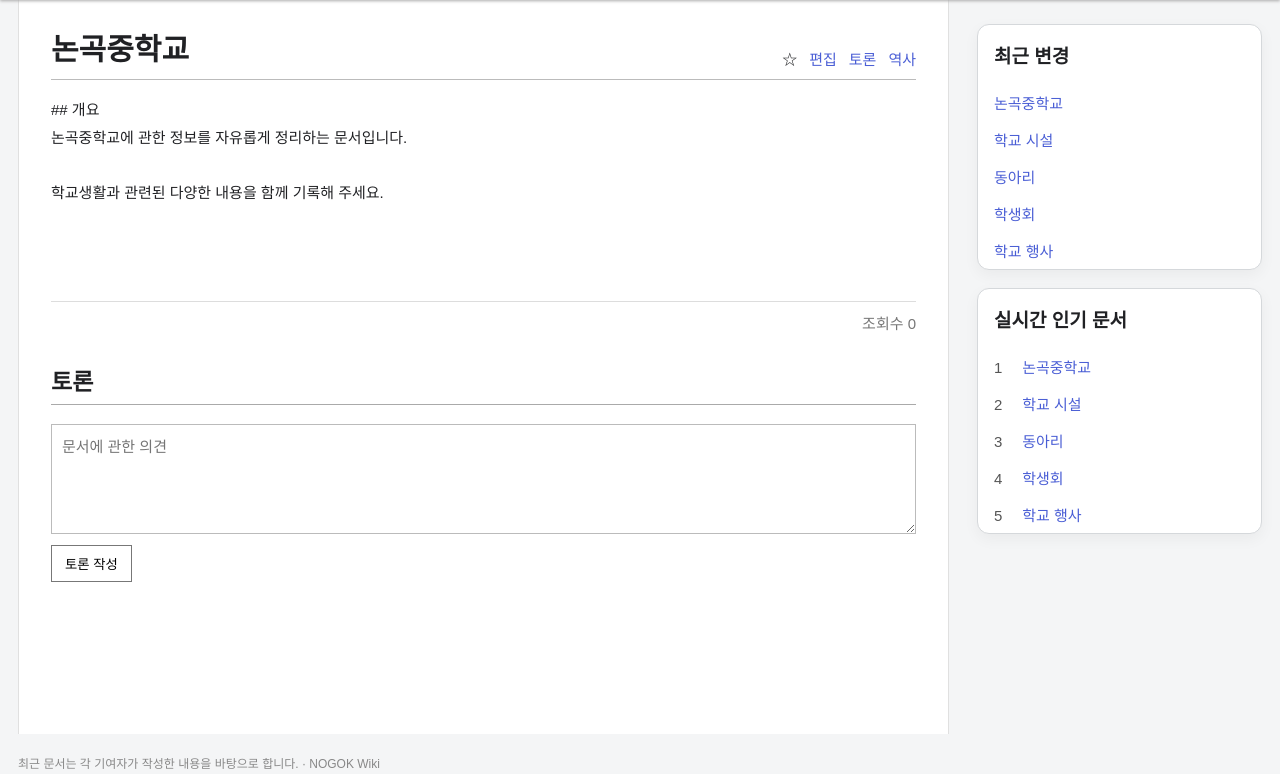
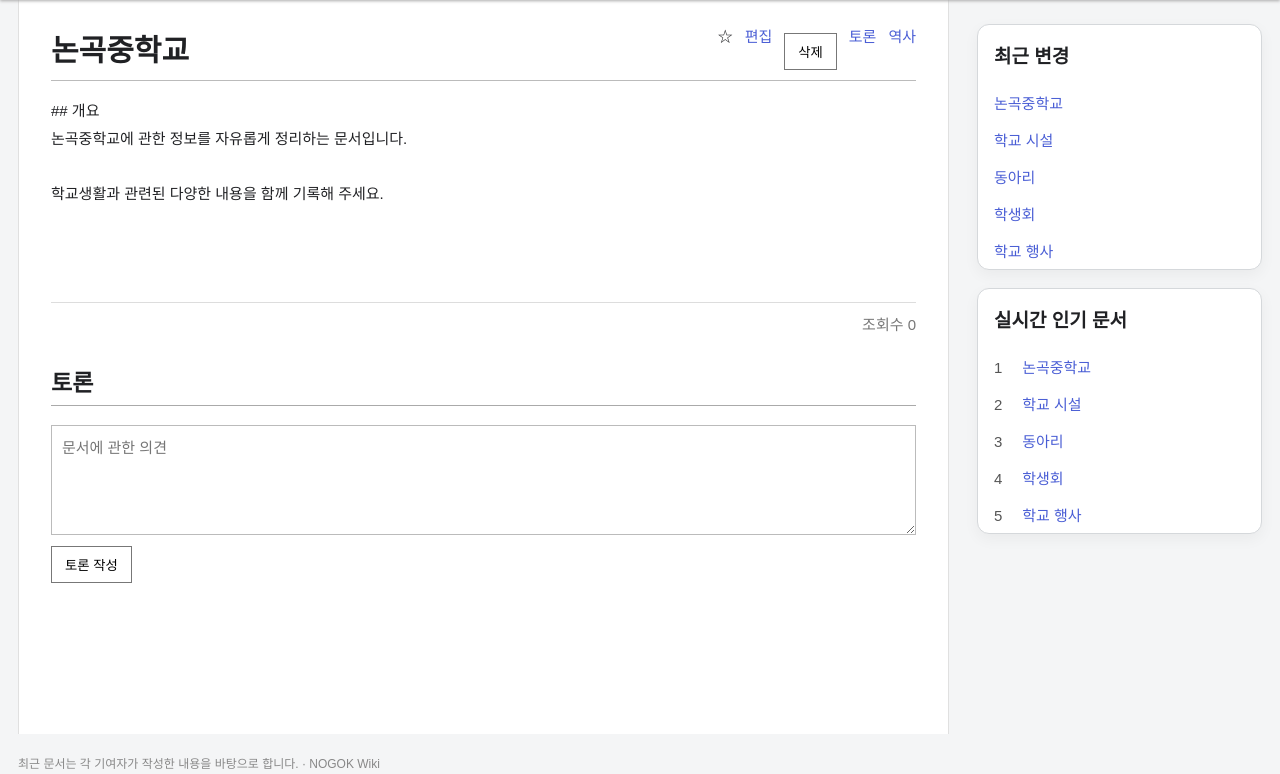
Before and after one commit to tjrtmdcks0917-crypto/nongok-wiki, a Flask app: a page that uses templates/wiki.html in a window 1280 px wide. Shown: the part 66-840 px from the top of the page. Run offline with Flask 3, Linux system fonts and the light colour scheme; the visitor is signed in with stand-in values (Sample User, id 1); data comes from the database, SQL or seed files in the repository; data that the repository does not hold is empty; some libraries are stand-ins or nearby versions.

Commit message:
Add admin document delete control

```diff
--- a/templates/wiki.html
+++ b/templates/wiki.html
@@ -1,5 +1,5 @@
 {% extends "base.html" %}{% block title %}{{page.title}} - NOGOK Wiki{% endblock %}{% block content %}
-<article class="document"><div class="doc-title"><h1>{{page.title}}</h1><div class="doc-tools"><span>☆</span>{% if current_user %}<a href="{{url_for('edit',title=page.title)}}">편집</a>{% endif %}<a href="#discussion">토론</a><a href="{{url_for('history',title=page.title)}}">역사</a></div></div>
+<article class="document"><div class="doc-title"><h1>{{page.title}}</h1><div class="doc-tools"><span>☆</span>{% if current_user %}<a href="{{url_for('edit',title=page.title)}}">편집</a>{% endif %}{% if current_user and current_user.role=='admin' %}<form method="post" action="{{url_for('delete_page',page_id=page.id)}}" style="display:inline" onsubmit="return confirm('이 문서를 삭제하시겠습니까?');"><input type="hidden" name="csrf" value="{{csrf}}"><button type="submit" class="admin-delete">삭제</button></form>{% endif %}<a href="#discussion">토론</a><a href="{{url_for('history',title=page.title)}}">역사</a></div></div>
 {% if page.protected %}<div class="official">🔒 관리자에 의해 보호된 문서입니다.</div>{% endif %}
 <div class="wiki-body">{{content_html|safe}}</div><div class="meta">조회수 {{page.views}}</div>
 <h2 class="section" id="discussion">토론</h2>{% if current_user %}<form method="post" action="{{url_for('discuss',page_id=page.id)}}"><input type="hidden" name="csrf" value="{{csrf}}"><textarea name="body" maxlength="2000" placeholder="문서에 관한 의견"></textarea><button>토론 작성</button></form>{% else %}<p><a href="{{url_for('login')}}">로그인</a>하면 토론에 참여할 수 있습니다.</p>{% endif %}
```
